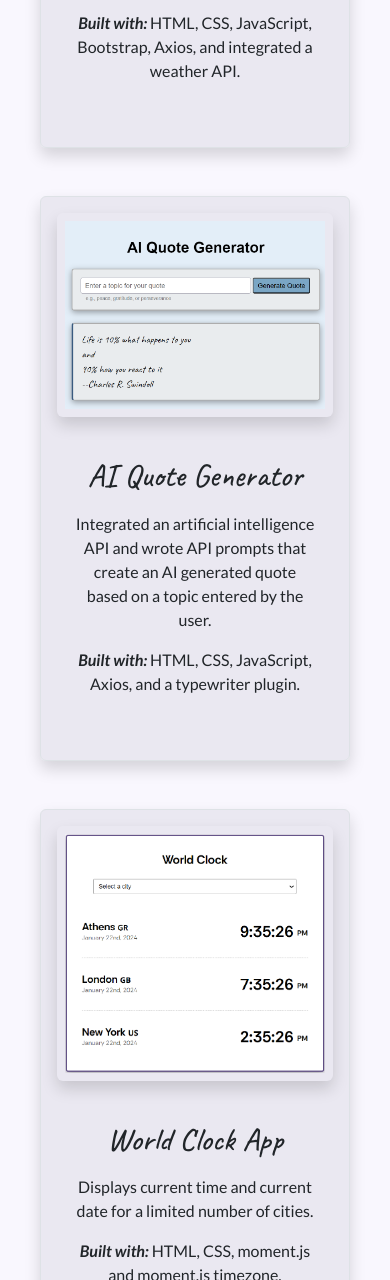
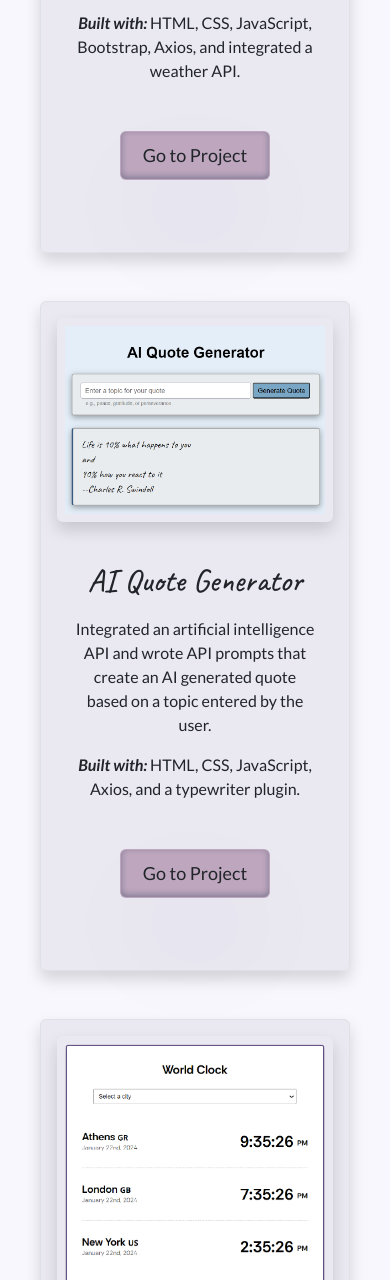
Before and after one commit to roberta-munive/portfolio-website-responsive, a plain HTML site: page work.html in a window 390 px wide. Shown: the part 720-2000 px from the top of the page. Drawn offline with nearby package versions, Linux system fonts and the light colour scheme.

Commit message:
added Go to Project buttons to the work page to make it more clear to the user (clicking on project image - it wasn't real clear, especially on a mobile device, that clicking on the project image led you to the actual project website

```diff
--- a/work.html
+++ b/work.html
@@ -105,8 +105,17 @@
                 </p>
                 <p class="card-text text-center">
                   <span class="fst-italic fw-bold">Built with: </span> HTML,
-                  CSS, JavaScript, Bootstrap, Axios, and integrated a weather API.
+                  CSS, JavaScript, Bootstrap, Axios, and integrated a weather
+                  API.
                 </p>
+                <div class="mt-5 mb-2">
+                  <a
+                    href="https://dazzling-cactus-738775.netlify.app/"
+                    class="btn btn-branding"
+                    target="_blank"
+                    >Go to Project</a
+                  >
+                </div>
               </div>
             </div>
           </div>
@@ -127,16 +136,25 @@
                   <span class="content-card-title">AI Quote Generator</span>
                 </h5>
                 <p class="card-text text-center">
-                  Integrated an artificial intelligence API and wrote API prompts that create an AI generated quote based on a topic entered by the user.
+                  Integrated an artificial intelligence API and wrote API
+                  prompts that create an AI generated quote based on a topic
+                  entered by the user.
                 </p>
                 <p class="card-text text-center">
                   <span class="fst-italic fw-bold">Built with: </span> HTML,
                   CSS, JavaScript, Axios, and a typewriter plugin.
                 </p>
+                <div class="mt-5 mb-2">
+                  <a
+                    href="https://ai-quotemaker.netlify.app/"
+                    class="btn btn-branding"
+                    target="_blank"
+                    >Go to Project</a
+                  >
+                </div>
               </div>
             </div>
           </div>
-
 
           <div class="col">
             <div class="card rounded shadow content-card p-3 border m-3 h-100">
@@ -155,12 +173,21 @@
                   <span class="content-card-title">World Clock App</span>
                 </h5>
                 <p class="card-text text-center">
-                  Displays current time and current date for a limited number of cities.
+                  Displays current time and current date for a limited number of
+                  cities.
                 </p>
                 <p class="card-text text-center">
                   <span class="fst-italic fw-bold">Built with: </span> HTML,
                   CSS, moment.js and moment.js timezone.
                 </p>
+                <div class="mt-5 mb-2">
+                  <a
+                    href="https://timely-world-clock.netlify.app/"
+                    class="btn btn-branding"
+                    target="_blank"
+                    >Go to Project</a
+                  >
+                </div>
               </div>
             </div>
           </div>
```
